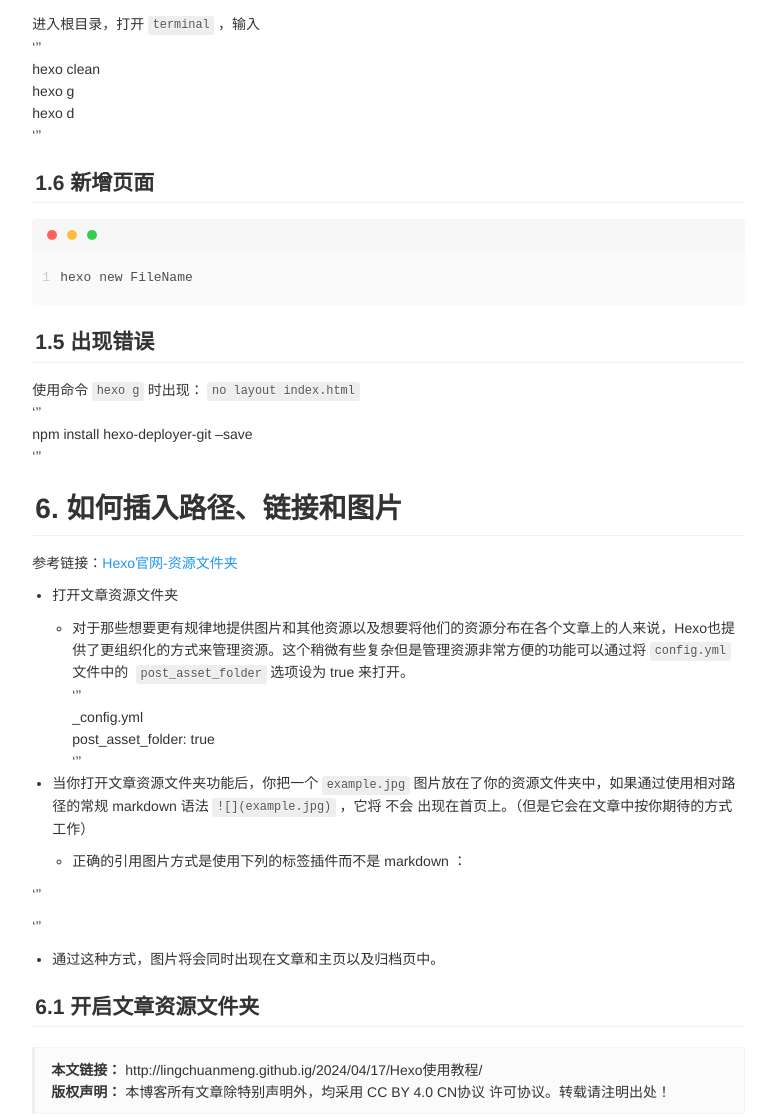
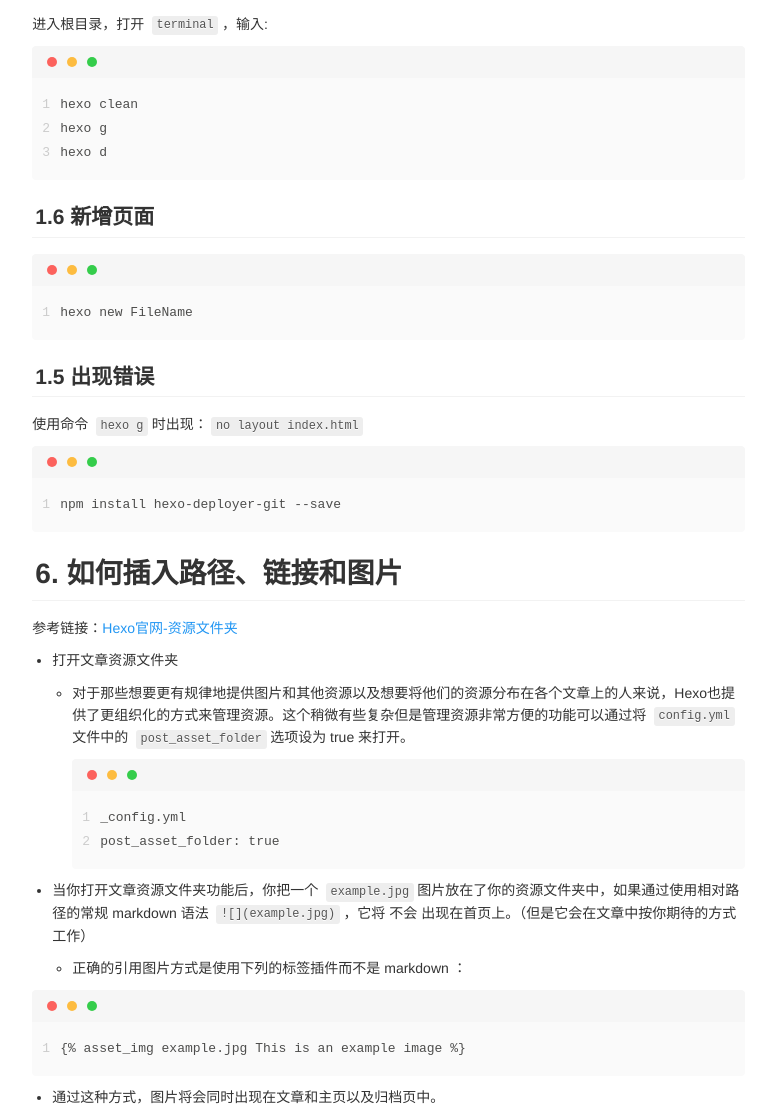
Before and after one commit to LingchuanMeng/LingchuanMeng.github.io, a plain HTML site: page 2024/04/17/Hexo使用教程/index.html in a window 1280 px wide. Shown: the part 1893-3010 px from the top of the page, without its empty margins (211-987 px from the left). Drawn offline with nearby package versions, Linux system fonts and the light colour scheme; no server answers; a script that the page names is missing.

Commit message:
Site updated: 2024-04-18 00:24:11

```diff
--- a/2024/04/17/Hexo使用教程/index.html
+++ b/2024/04/17/Hexo使用教程/index.html
@@ -27,7 +27,7 @@
 <meta property="og:locale" content="en_US">
 <meta property="og:image" content="http://lingchuanmeng.github.ig/2024/04/17/Hexo%E4%BD%BF%E7%94%A8%E6%95%99%E7%A8%8B/pic1.png">
 <meta property="article:published_time" content="2024-04-17T13:10:37.000Z">
-<meta property="article:modified_time" content="2024-04-17T16:12:42.644Z">
+<meta property="article:modified_time" content="2024-04-17T16:22:03.685Z">
 <meta property="article:author" content="John Doe">
 <meta property="article:tag" content="教程">
 <meta name="twitter:card" content="summary">
@@ -349,7 +349,7 @@
 <li>建议优先选择LTS+x64版本（应该没有老电脑还需要x86或arm64吧）</li>
 <li>如果下载速度很慢，建议选择去清华大学的镜像站下载（<a target="_blank" rel="noopener" href="https://mirrors.tuna.tsinghua.edu.cn/nodejs-release/">点击这里</a>）<ul>
 <li>先选择需要的版本（可以选择上面官网默认选择一样的版本，先选择版本，点进去，在选择现在哪个版本。</li>
-<li>windows系统建议选择<code>node-v版本号-x64.msi</code>，下载后点击即可安装</li>
+<li>windows系统建议选择 <code>node-v版本号-x64.msi</code>，下载后点击即可安装</li>
 </ul>
 </li>
 </ul>
@@ -357,36 +357,39 @@
 <li>在安装过程中可能有一个选项，是说是否允许nodeJs自动下载依赖的软件库（<code>chocolatey</code>），如果你真的不太懂，可以选择一下（但是可能存在一点小小的问题）<a target="_blank" rel="noopener" href="https://zhuanlan.zhihu.com/p/635818486">参考链接</a><ul>
 <li>如果点选了这个按钮，那么在安装完成后会自动弹出一个蓝色或黑色的窗口（powershell或命令提示行），然后程序就会自动开始下载安装进程</li>
 <li><strong>可能存在的问题：如果你的电脑里已经有python了，这个程序可能无法检测出你电脑中的python（或者本人电脑python版本过低【3.9.6应该也不太低吧】），软件可能会自动为你下载另外一个版本的python（狗屎），这可能会导致python版本错乱（默认python版本被换成新版本，新版本python缺乏旧版本python的库，导致之前的软件爆炸）</strong><ul>
-<li><strong>这个问题出现的原因可能时因为nodejs需要安装<code>chocolatey</code>这个插件，在安装<code>chocolatey</code>时会在<code>chocolatey</code>的根目录下安装一个新版本python，同时将这个python的路径写入全局环境变量（高级系统设置-环境变量-系统变量-PATH的第一条）</strong></li>
-<li><strong>解决办法：按照（高级系统设置-环境变量-系统变量-PATH）的顺序打开，你会发现第一第二条的后缀分别是&#x2F;python和&#x2F;python&#x2F;Script，在这两条下面是你原来的python版本的路径（如果没有的话，退出去，找到上面那个现有用户环境变量的PATH值，复制到系统变量中），然后把有<code>chocolatey</code>和<code>python</code>的条目下移到只有<code>python</code>的条目的下方</strong></li>
+<li><strong>这个问题出现的原因可能时因为nodejs需要安装 <code>chocolatey</code>这个插件，在安装 <code>chocolatey</code>时会在 <code>chocolatey</code>的根目录下安装一个新版本python，同时将这个python的路径写入全局环境变量（高级系统设置-环境变量-系统变量-PATH的第一条）</strong></li>
+<li><strong>解决办法：按照（高级系统设置-环境变量-系统变量-PATH）的顺序打开，你会发现第一第二条的后缀分别是&#x2F;python和&#x2F;python&#x2F;Script，在这两条下面是你原来的python版本的路径（如果没有的话，退出去，找到上面那个现有用户环境变量的PATH值，复制到系统变量中），然后把有 <code>chocolatey</code>和 <code>python</code>的条目下移到只有 <code>python</code>的条目的下方</strong></li>
 </ul>
 </li>
 </ul>
 </li>
 </ul>
 <h2 id="1-3-安装Hexo"><a href="#1-3-安装Hexo" class="headerlink" title="1.3 安装Hexo"></a>1.3 安装Hexo</h2><p><a target="_blank" rel="noopener" href="https://zhuanlan.zhihu.com/p/106166402">参考链接</a></p>
-<h2 id="1-4-修改主题"><a href="#1-4-修改主题" class="headerlink" title="1.4 修改主题"></a>1.4 修改主题</h2><p><a target="_blank" rel="noopener" href="https://zhuanlan.zhihu.com/p/106166402">参考链接</a><br>可以先去<a target="_blank" rel="noopener" href="https://hexo.io/themes/">这个链接</a>找一个你喜欢的主题，以<code>pure</code>为例，点开进入<a target="_blank" rel="noopener" href="https://github.com/cofess/hexo-theme-pure">github页面</a>，作者告诉我们安装要做两件事<br>进入网站的根目录，打开theme文件夹，使用git工具，按照README文件中的链接进行clone<br>修改根目录最外面的<code>_config.yml</code>文件，修改<code>theme: pure</code></p>
-<h2 id="1-5-更新页面"><a href="#1-5-更新页面" class="headerlink" title="1.5 更新页面"></a>1.5 更新页面</h2><p>进入根目录，打开<code>terminal</code>，输入<br>‘’’<br>hexo clean<br>hexo g<br>hexo d<br>‘’’</p>
+<h2 id="1-4-修改主题"><a href="#1-4-修改主题" class="headerlink" title="1.4 修改主题"></a>1.4 修改主题</h2><p><a target="_blank" rel="noopener" href="https://zhuanlan.zhihu.com/p/106166402">参考链接</a><br>可以先去<a target="_blank" rel="noopener" href="https://hexo.io/themes/">这个链接</a>找一个你喜欢的主题，以 <code>pure</code>为例，点开进入<a target="_blank" rel="noopener" href="https://github.com/cofess/hexo-theme-pure">github页面</a>，作者告诉我们安装要做两件事<br>进入网站的根目录，打开theme文件夹，使用git工具，按照README文件中的链接进行clone<br>修改根目录最外面的 <code>_config.yml</code>文件，修改 <code>theme: pure</code></p>
+<h2 id="1-5-更新页面"><a href="#1-5-更新页面" class="headerlink" title="1.5 更新页面"></a>1.5 更新页面</h2><p>进入根目录，打开 <code>terminal</code>，输入:</p>
+<figure class="highlight plaintext"><table><tr><td class="gutter"><pre><span class="line">1</span><br><span class="line">2</span><br><span class="line">3</span><br></pre></td><td class="code"><pre><span class="line">hexo clean</span><br><span class="line">hexo g</span><br><span class="line">hexo d</span><br></pre></td></tr></table></figure>
+
 <h2 id="1-6-新增页面"><a href="#1-6-新增页面" class="headerlink" title="1.6 新增页面"></a>1.6 新增页面</h2><figure class="highlight plaintext"><table><tr><td class="gutter"><pre><span class="line">1</span><br></pre></td><td class="code"><pre><span class="line">hexo new FileName</span><br></pre></td></tr></table></figure>
 
+<h2 id="1-5-出现错误"><a href="#1-5-出现错误" class="headerlink" title="1.5 出现错误"></a>1.5 出现错误</h2><p>使用命令 <code>hexo g</code>时出现：<code>no layout index.html</code></p>
+<figure class="highlight plaintext"><table><tr><td class="gutter"><pre><span class="line">1</span><br></pre></td><td class="code"><pre><span class="line">npm install hexo-deployer-git --save</span><br></pre></td></tr></table></figure>
 
-<h2 id="1-5-出现错误"><a href="#1-5-出现错误" class="headerlink" title="1.5 出现错误"></a>1.5 出现错误</h2><p>使用命令<code>hexo g</code>时出现：<code>no layout index.html</code><br>‘’’<br>npm install hexo-deployer-git –save<br>‘’’</p>
+
 <h1 id="6-如何插入路径、链接和图片"><a href="#6-如何插入路径、链接和图片" class="headerlink" title="6. 如何插入路径、链接和图片"></a>6. 如何插入路径、链接和图片</h1><p>参考链接：<a target="_blank" rel="noopener" href="https://hexo.io/zh-cn/docs/asset-folders.html">Hexo官网-资源文件夹</a></p>
 <ul>
 <li><p>打开文章资源文件夹</p>
 <ul>
-<li>对于那些想要更有规律地提供图片和其他资源以及想要将他们的资源分布在各个文章上的人来说，Hexo也提供了更组织化的方式来管理资源。这个稍微有些复杂但是管理资源非常方便的功能可以通过将<code>config.yml</code>文件中的 <code>post_asset_folder</code>选项设为 true 来打开。<br>‘’’<br>_config.yml<br>post_asset_folder: true<br>‘’’</li>
+<li>对于那些想要更有规律地提供图片和其他资源以及想要将他们的资源分布在各个文章上的人来说，Hexo也提供了更组织化的方式来管理资源。这个稍微有些复杂但是管理资源非常方便的功能可以通过将 <code>config.yml</code>文件中的 <code>post_asset_folder</code>选项设为 true 来打开。<figure class="highlight plaintext"><table><tr><td class="gutter"><pre><span class="line">1</span><br><span class="line">2</span><br></pre></td><td class="code"><pre><span class="line">_config.yml</span><br><span class="line">post_asset_folder: true</span><br></pre></td></tr></table></figure></li>
 </ul>
 </li>
-<li><p>当你打开文章资源文件夹功能后，你把一个<code>example.jpg</code>图片放在了你的资源文件夹中，如果通过使用相对路径的常规 markdown 语法<code>![](example.jpg)</code>，它将 不会 出现在首页上。（但是它会在文章中按你期待的方式工作）</p>
+<li><p>当你打开文章资源文件夹功能后，你把一个 <code>example.jpg</code>图片放在了你的资源文件夹中，如果通过使用相对路径的常规 markdown 语法 <code>![](example.jpg)</code>，它将 不会 出现在首页上。（但是它会在文章中按你期待的方式工作）</p>
 <ul>
 <li>正确的引用图片方式是使用下列的标签插件而不是 markdown ：</li>
 </ul>
 </li>
 </ul>
-<p>‘’’</p>
+<figure class="highlight plaintext"><table><tr><td class="gutter"><pre><span class="line">1</span><br></pre></td><td class="code"><pre><span class="line">&#123;% asset_img example.jpg This is an example image %&#125;</span><br></pre></td></tr></table></figure>
 
-<p>‘’’</p>
 <ul>
 <li>通过这种方式，图片将会同时出现在文章和主页以及归档页中。</li>
 </ul>
```
